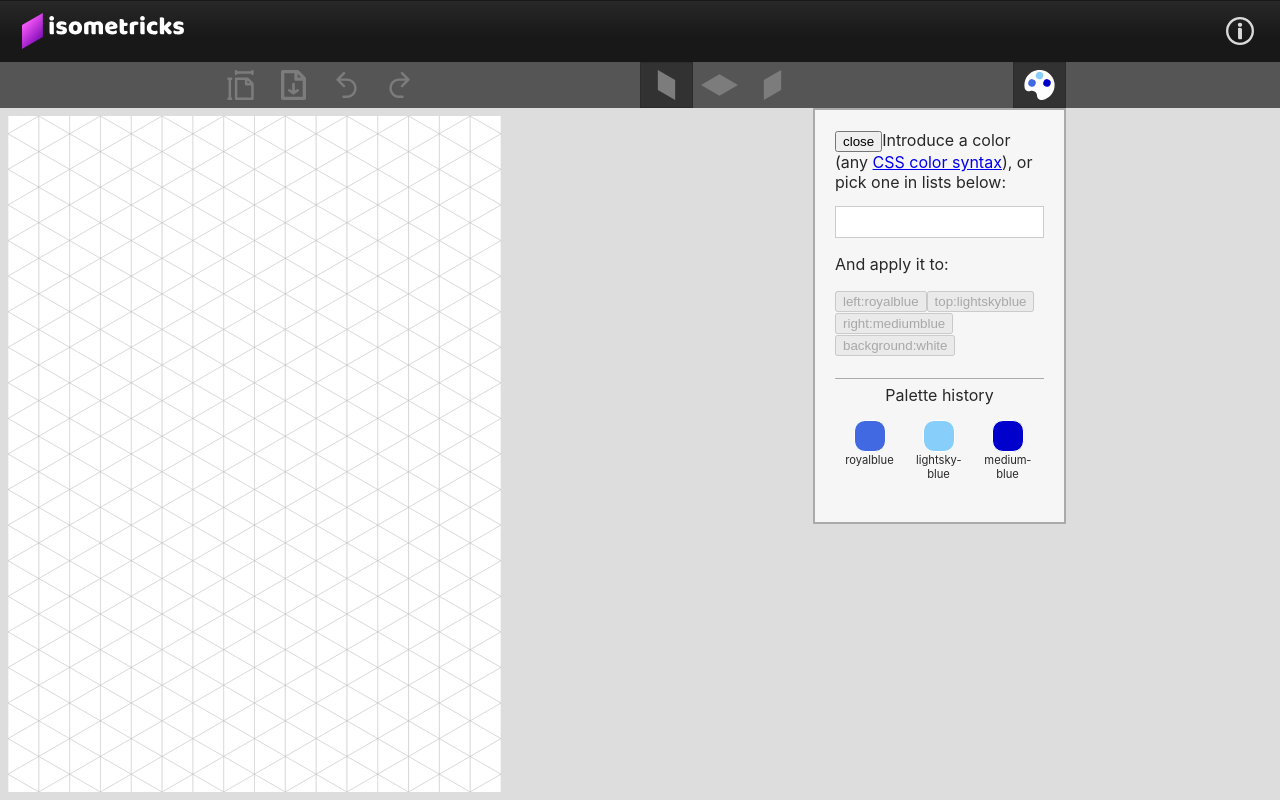
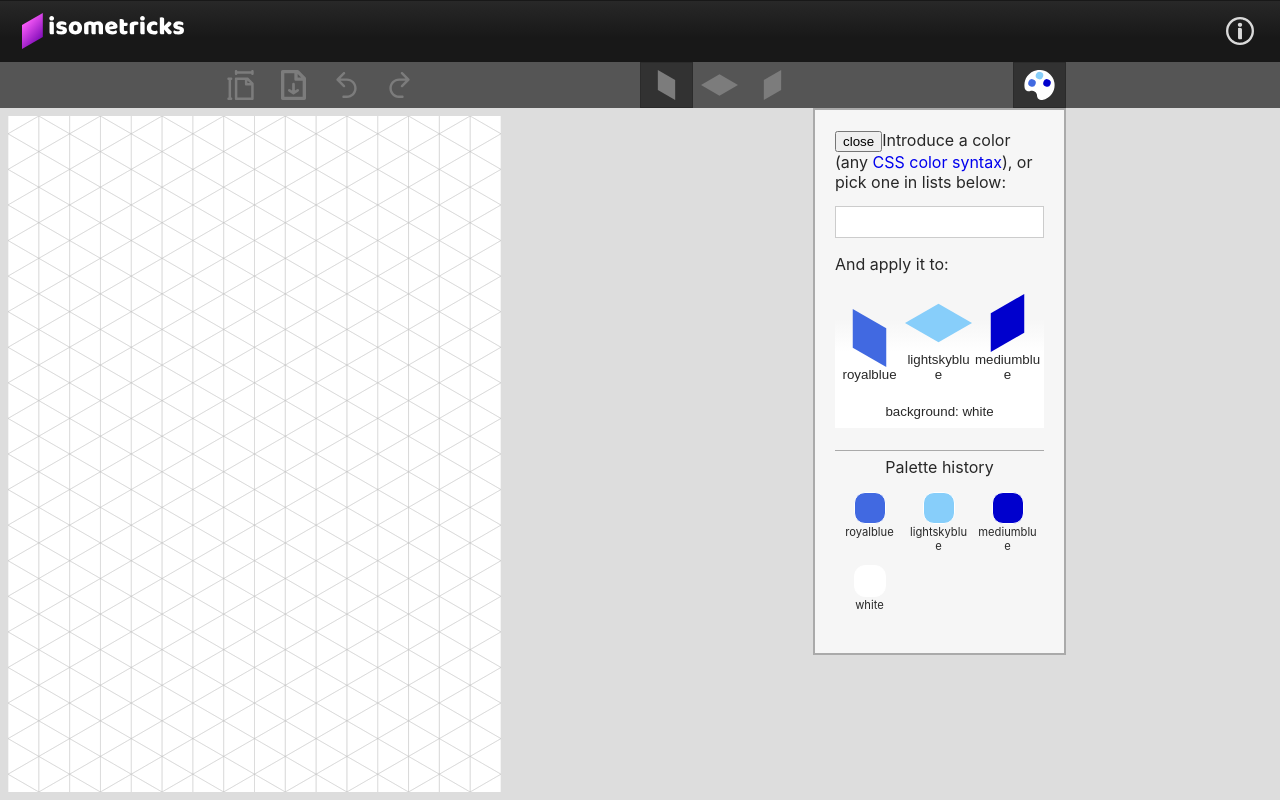
Before and after one commit to NicolasLetellier/isometricks, a React (Create React App) app: page / in a window 1280 px wide. Both pictures are taken after a click on the button 1039 px from the left and 85 px from the top of the page. Built offline with nearby package versions, Linux system fonts and the light colour scheme.

Commit message:
WIP - 2d round of styling for palette dropdown

```diff
--- a/src/App.css
+++ b/src/App.css
@@ -26,6 +26,14 @@
   transition-timing-function: ease;
   height: 36px;
   margin: 12px 22px;
+}
+
+.App a {
+  text-decoration: none;
+}
+
+.App a:hover {
+  text-decoration: underline;
 }
 
 .info-header .App-logo {
--- a/src/editor/toolbar/Palette.css
+++ b/src/editor/toolbar/Palette.css
@@ -57,7 +57,7 @@
   font-size: 0.7em;
   padding: 3px;
   margin-bottom: 6px;
-  hyphens: auto;
+  overflow-wrap: break-word;
   text-align: center;
 }
 
@@ -74,3 +74,50 @@
 .palette-dropdown .color-list li .color-sample:hover {
   cursor: pointer;
 }
+
+.palette-dropdown .color-targets {
+  width: 209px;
+}
+
+.palette-dropdown .faces-wrapper {
+  background: linear-gradient(#f6f6f6, #f6f6f6 30%, transparent 65%, transparent);
+  margin-bottom: 8px;
+}
+
+.palette-dropdown .faces-wrapper button {
+  padding: 4px 1px 4px 1px;
+  width: 69px;
+  border: none;
+  background-color: transparent;
+  overflow-wrap: break-word;
+  color: #282828;
+}
+
+/* width 67px > height defined as 58px to conserve same proportion between
+right/left and top faces */
+.palette-dropdown .faces-wrapper button svg {
+  display: block;
+  height: 58px;
+}
+
+/* we move the cursor changes from the faces' buttons to the faces' polygons,
+  where are also the click events */
+.palette-dropdown .faces-wrapper button:hover,
+.palette-dropdown .faces-wrapper button:disabled {
+  cursor: default;
+}
+.palette-dropdown .faces-wrapper button:disabled polygon:hover {
+  cursor: not-allowed;
+}
+.palette-dropdown .faces-wrapper button polygon:hover {
+  cursor: pointer;
+}
+
+.palette-dropdown button.background-target {
+  width: 100%;
+  min-height: 34px;
+  border: none;
+  background-color: transparent;
+  overflow-wrap: break-word;
+  color: #282828;
+}
--- a/src/editor/toolbar/Palette.js
+++ b/src/editor/toolbar/Palette.js
@@ -11,6 +11,7 @@ function Palette({
   const [inputColor, setInputColor] = useState('');
   // initialize colorHistory array with default start colors
   const [colorHistory, setColorHistory] = useState([
+    selectedColors.background,
     selectedColors.right,
     selectedColors.top,
     selectedColors.left
@@ -44,9 +45,14 @@ function Palette({
   function addToColorHistory(color) {
     setColorHistory((previousHistory) => {
       const copiedHistory = previousHistory.slice();
-      if (!copiedHistory.includes(color)) {
+      const alreadyUsedColorIndex = copiedHistory.findIndex(
+        (historicColor) => (color === historicColor)
+      );
+      if (alreadyUsedColorIndex !== -1) {
+        // remove color repeatdly used from the history array
+        copiedHistory.splice(alreadyUsedColorIndex, 1);
+      }
       copiedHistory.push(color);
-      }
       return copiedHistory;
     });
   }
@@ -134,38 +140,79 @@ function Palette({
             >
             </input>
             <p>And apply it to:</p>
+            <div
+              className="color-targets"
+              style={{
+                backgroundColor: selectedColors.background
+              }}
+            >
+              <div
+                className="faces-wrapper"
+              >
                 <button
                   type="button"
                   disabled={inputColor === ''}
+                >
+                  <svg
+                    viewBox="0 0 0.8660 1.5"
+                  >
+                    <polygon
                       onClick={() => applyColor(inputColor, 'left')}
+                      points="0,0 0.8660,0.5 0.8660,1.5 0,1"
+                      style={{
+                        fill: selectedColors.left,
+                      }}
                     >
-              left:
+                    </polygon>
+                  </svg>
                   {selectedColors.left}
                 </button>
                 <button
                   type="button"
                   disabled={inputColor === ''}
+                >
+                  <svg
+                    viewBox="0 0 1.7321 1"
+                  >
+                    <polygon
                       onClick={() => applyColor(inputColor, 'top')}
+                      points="0.8660,0 1.7321,0.5 0.8660,1 0,0.5"
+                      style={{
+                        fill: selectedColors.top,
+                      }}
                     >
-              top:
+                    </polygon>
+                  </svg>
                   {selectedColors.top}
                 </button>
                 <button
                   type="button"
                   disabled={inputColor === ''}
+                >
+                  <svg
+                    viewBox="0 0 0.8660 1.5"
+                  >
+                    <polygon
                       onClick={() => applyColor(inputColor, 'right')}
+                      points="0.8660,0 0.8660,1 0,1.5 0,0.5"
+                      style={{
+                        fill: selectedColors.right,
+                      }}
                     >
-              right:
+                    </polygon>
+                  </svg>
                   {selectedColors.right}
                 </button>
+              </div>
               <button
+                className="background-target"
                 type="button"
                 disabled={inputColor === ''}
                 onClick={() => applyColor(inputColor, 'background')}
               >
-              background:
-              {selectedColors.background}
+                {`background: ${selectedColors.background}`}
               </button>
+            </div>
             <div
               className="color-list"
             >
```
Also changed, not shown: src/editor/toolbar/Toolbar.js (indentation only). Lines whose indentation alone changed are shown as unchanged.
